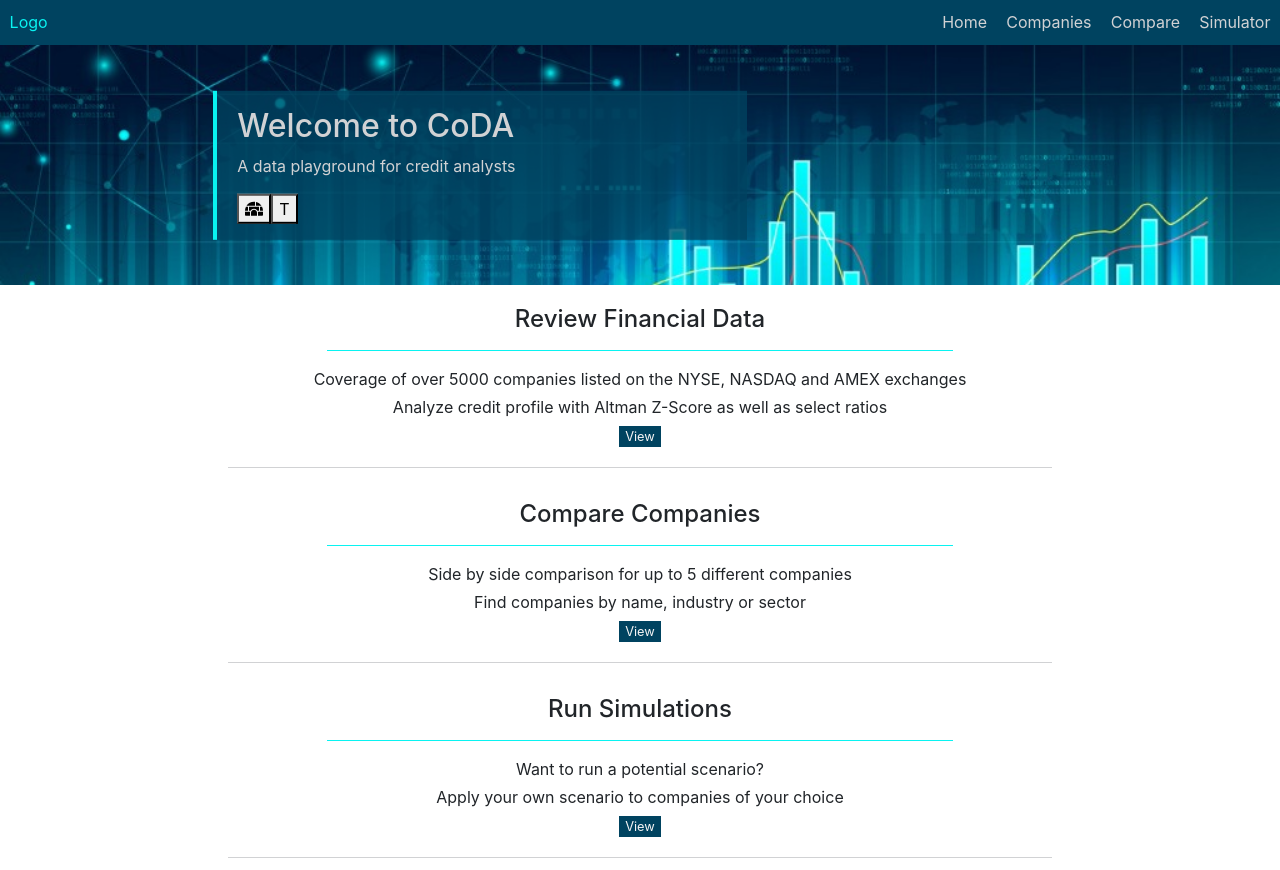
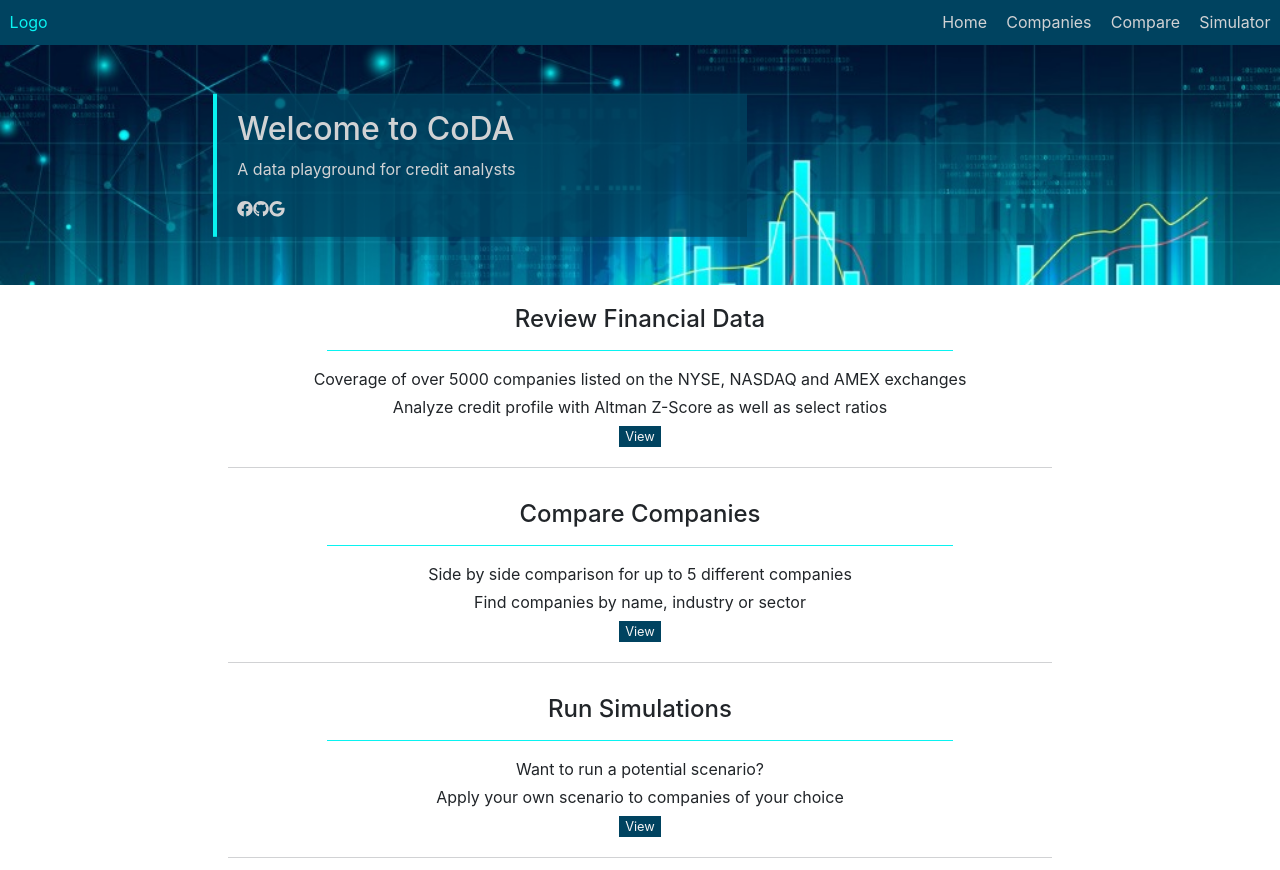
Before and after one commit to JerYoMat/coda-react-rails, a React (Create React App) app in the folder client/: page / in a window 1280 px wide. Built offline with nearby package versions, Linux system fonts and the light colour scheme.

Commit message:
added github, google and facebook icons to home page

```diff
--- a/client/package.json
+++ b/client/package.json
@@ -5,6 +5,7 @@
   "proxy": "http://localhost:3001/",
   "dependencies": {
     "@fortawesome/fontawesome-svg-core": "^1.2.17",
+    "@fortawesome/free-brands-svg-icons": "^5.8.1",
     "@fortawesome/free-solid-svg-icons": "^5.8.1",
     "@fortawesome/react-fontawesome": "^0.1.4",
     "@reach/router": "^1.2.1",
--- a/client/src/App.js
+++ b/client/src/App.js
@@ -3,13 +3,6 @@ import './App.css';
 import { Router } from '@reach/router';
 import Navbar from './components/Navbar';
 import HomePage from './pages/HomePage';
-
-import { library } from '@fortawesome/fontawesome-svg-core'
-import { FontAwesomeIcon } from '@fortawesome/react-fontawesome'
-import { faIgloo } from '@fortawesome/free-solid-svg-icons'
-
-library.add(faIgloo)
-
 
 
 const App = () => {
--- a/client/src/pages/HomePage.js
+++ b/client/src/pages/HomePage.js
@@ -1,7 +1,8 @@
 import React from 'react';
 import './HomePage.scss'
 import CardStack from '../components/CardStack';
-import { FontAwesomeIcon } from '@fortawesome/react-fontawesome';
+import { FontAwesomeIcon } from "@fortawesome/react-fontawesome"
+import { faFacebook, faGithub, faGoogle } from "@fortawesome/free-brands-svg-icons"
 
 const HomePage = () => {
   return (
@@ -11,8 +12,9 @@ const HomePage = () => {
           <h2>Welcome to CoDA</h2>
           <p>A data playground for credit analysts</p>
           <div className='button-container'>
-          <button> <FontAwesomeIcon icon="igloo" /></button>
-          <button>T</button>
+            <FontAwesomeIcon icon={faFacebook} />
+            <FontAwesomeIcon icon={faGithub} />
+            <FontAwesomeIcon icon={faGoogle} />
           </div>
 
         </div>
--- a/client/src/pages/HomePage.scss
+++ b/client/src/pages/HomePage.scss
@@ -16,4 +16,7 @@ div.welcome-card {
   color: $light-gray;
   padding: 1rem 0 1rem 1.25rem;
   border-left: 0.25rem solid $light-blue;
+  div span {
+    height:1rem;
+  }
 }
```
Also changed, not shown: 1 other file (tests, documents, lock files or other folders).
